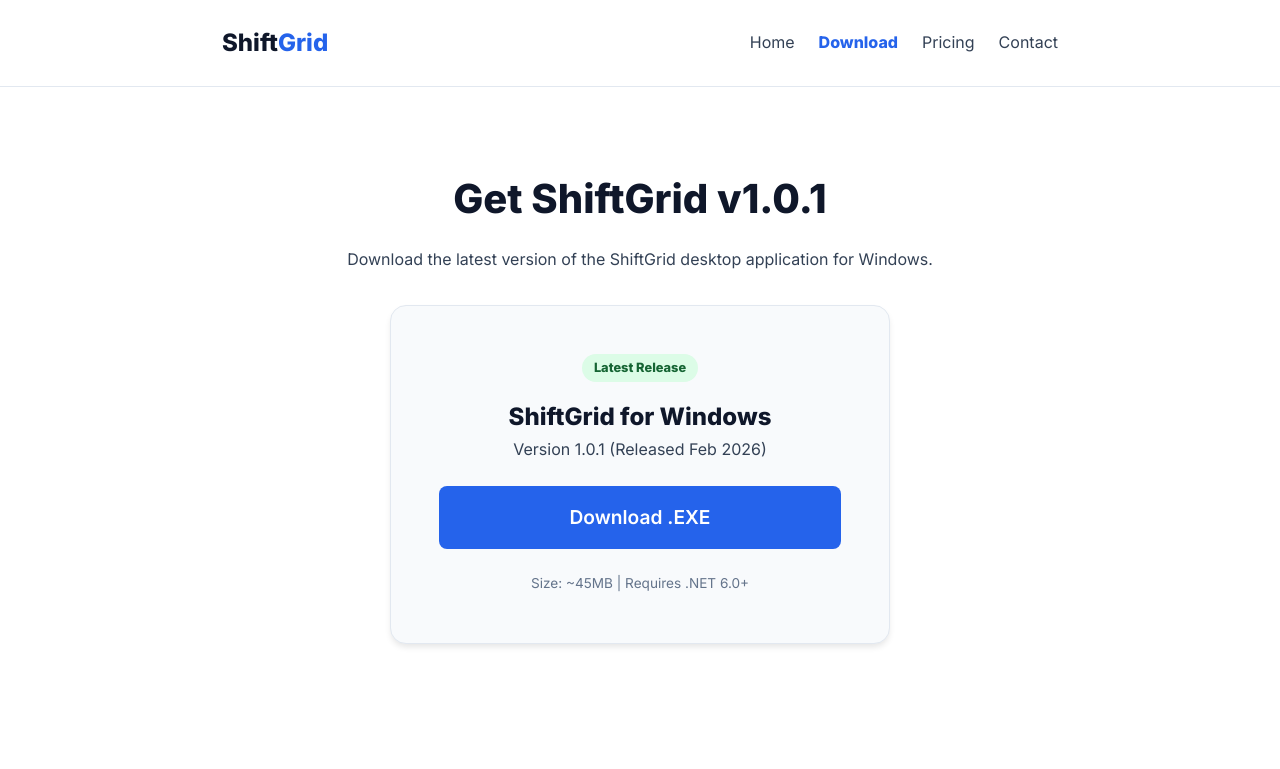
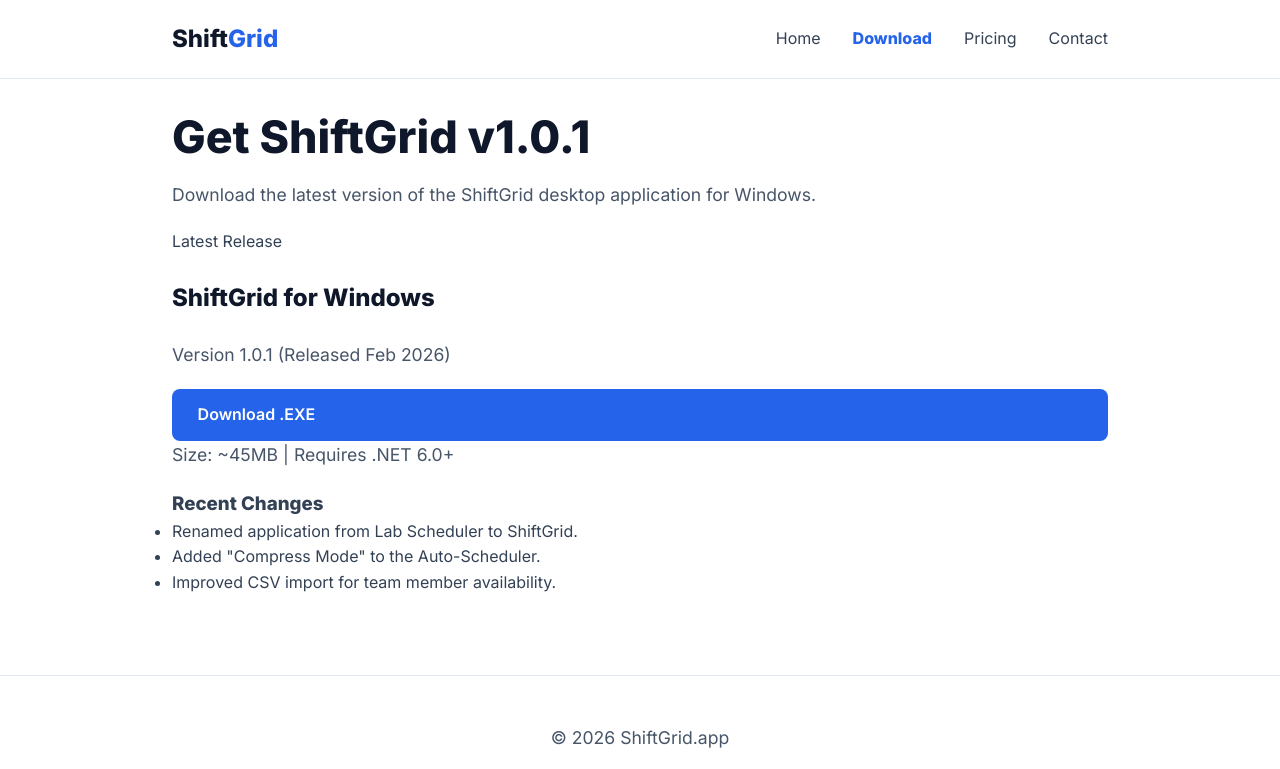
Before and after one commit to babrock89/shiftgrid-site, a plain HTML site: page download.html in a window 1280 px wide. Shown: the top 769 px of the page. Drawn offline with Linux system fonts and the light colour scheme.

Commit message:
Update style.css

```diff
--- a/style.css
+++ b/style.css
@@ -9,55 +9,53 @@
 * { margin: 0; padding: 0; box-sizing: border-box; }
 
 body {
-    font-family: 'Inter', sans-serif;
+    font-family: 'Inter', -apple-system, BlinkMacSystemFont, "Segoe UI", Roboto, sans-serif;
     color: var(--text);
     line-height: 1.6;
     background: #ffffff;
 }
 
-.container { max-width: 900px; margin: 0 auto; padding: 0 2rem; }
+.container { max-width: 1000px; margin: 0 auto; padding: 0 2rem; }
 
-/* Navigation */
-nav { padding: 1.5rem 0; border-bottom: 1px solid var(--border); background: #fff; }
+/* Navigation - Must be same on all pages */
+nav { padding: 1.25rem 0; border-bottom: 1px solid var(--border); background: #fff; }
 nav .container { display: flex; justify-content: space-between; align-items: center; }
 .logo { font-size: 1.5rem; font-weight: 800; color: var(--dark); text-decoration: none; }
 .logo span { color: var(--primary); }
-.nav-links { list-style: none; display: flex; gap: 1.5rem; }
-.nav-links a { text-decoration: none; color: var(--text); font-weight: 500; }
+.nav-links { list-style: none; display: flex; gap: 2rem; }
+.nav-links a { text-decoration: none; color: var(--text); font-weight: 500; transition: 0.2s; }
+.nav-links a:hover { color: var(--primary); }
 .nav-links a.active { color: var(--primary); font-weight: 700; }
 
-/* Content Sections */
-h1 { font-size: 2.5rem; color: var(--dark); margin: 2rem 0 1rem; }
-h2 { color: var(--dark); }
+/* Hero & Headers */
+h1 { font-size: 2.8rem; color: var(--dark); margin: 2rem 0 1rem; line-height: 1.2; }
+h2 { color: var(--dark); margin: 1.5rem 0; }
+p { margin-bottom: 1.25rem; font-size: 1.1rem; color: #475569; }
 
-/* Download Page Specifics */
-.download-hero { text-align: center; padding: 3rem 0; }
-.download-card {
+/* Component Cards (Pricing & Download) */
+.grid { display: grid; grid-template-columns: repeat(auto-fit, minmax(280px, 1fr)); gap: 2rem; margin: 2rem 0; }
+.card {
+    border: 1px solid var(--border);
+    padding: 2.5rem;
+    border-radius: 12px;
     background: var(--light-bg);
-    border: 1px solid var(--border);
-    padding: 3rem;
-    border-radius: 16px;
-    margin: 2rem auto;
-    max-width: 500px;
-    box-shadow: 0 4px 6px -1px rgba(0, 0, 0, 0.1);
+    text-align: center;
+    transition: 0.3s;
 }
-.version-badge {
-    background: #dcfce7;
-    color: #166534;
+.card.featured { border: 2px solid var(--primary); position: relative; }
+
+/* Buttons */
+.btn {
     display: inline-block;
-    padding: 4px 12px;
-    border-radius: 99px;
-    font-size: 0.8rem;
-    font-weight: 700;
-    margin-bottom: 1rem;
+    padding: 0.8rem 1.6rem;
+    border-radius: 8px;
+    text-decoration: none;
+    font-weight: 600;
+    transition: 0.2s;
+    cursor: pointer;
+    border: none;
 }
-.btn { padding: 0.8rem 1.5rem; border-radius: 8px; text-decoration: none; font-weight: 600; display: inline-block; transition: 0.2s; }
-.btn-primary { background: var(--primary); color: white; }
-.btn-primary:hover { background: #1d4ed8; transform: translateY(-1px); }
-.btn-large { font-size: 1.2rem; padding: 1rem 2rem; width: 100%; margin: 1.5rem 0; }
-.file-info { font-size: 0.85rem; color: #64748b; }
+.btn-primary { background: var(--primary); color: white; width: 100%; }
+.btn-primary:hover { background: #1d4ed8; }
 
-.changelog { margin-top: 3rem; border-top: 1px solid var(--border); padding-top: 2rem; }
-.changelog ul { margin-left: 1.5rem; margin-top: 1rem; }
-
-footer { padding: 4rem 0 2rem; text-align: center; color: #94a3b8; font-size: 0.9rem; }
+footer { margin-top: 5rem; padding: 3rem 0; border-top: 1px solid var(--border); text-align: center; color: #94a3b8; }
```
